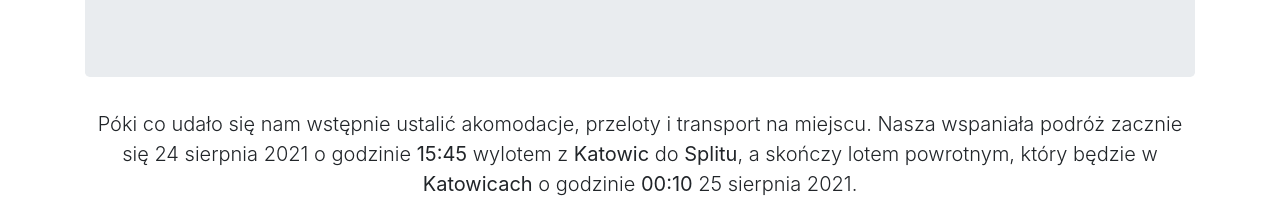
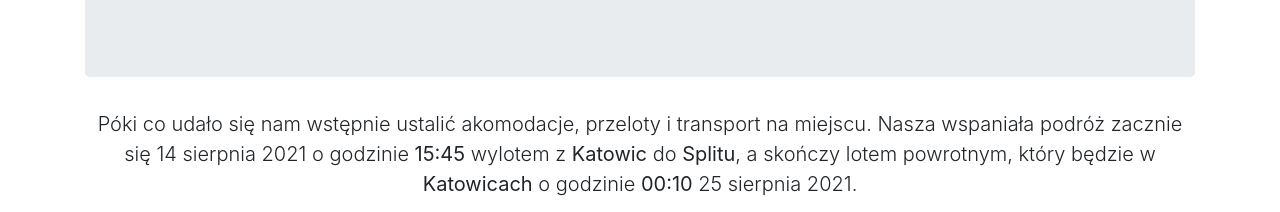
Before and after one commit to goebeldamian/holiday, a plain HTML site: page index.html in a window 1280 px wide. Shown: the part 182-394 px from the top of the page. Drawn offline with nearby package versions, Linux system fonts and the light colour scheme.

Commit message:
Correct typo

```diff
--- a/index.html
+++ b/index.html
@@ -62,7 +62,7 @@
         <div class="col">
           <p class="lead text-center">
             Póki co udało się nam wstępnie ustalić akomodacje, przeloty i
-            transport na miejscu. Nasza wspaniała podróż zacznie się 24 sierpnia
+            transport na miejscu. Nasza wspaniała podróż zacznie się 14 sierpnia
             2021 o godzinie <strong>15:45</strong> wylotem z
             <strong>Katowic</strong> do <strong>Splitu</strong>, a skończy lotem
             powrotnym, który będzie w <strong>Katowicach</strong> o godzinie
```
